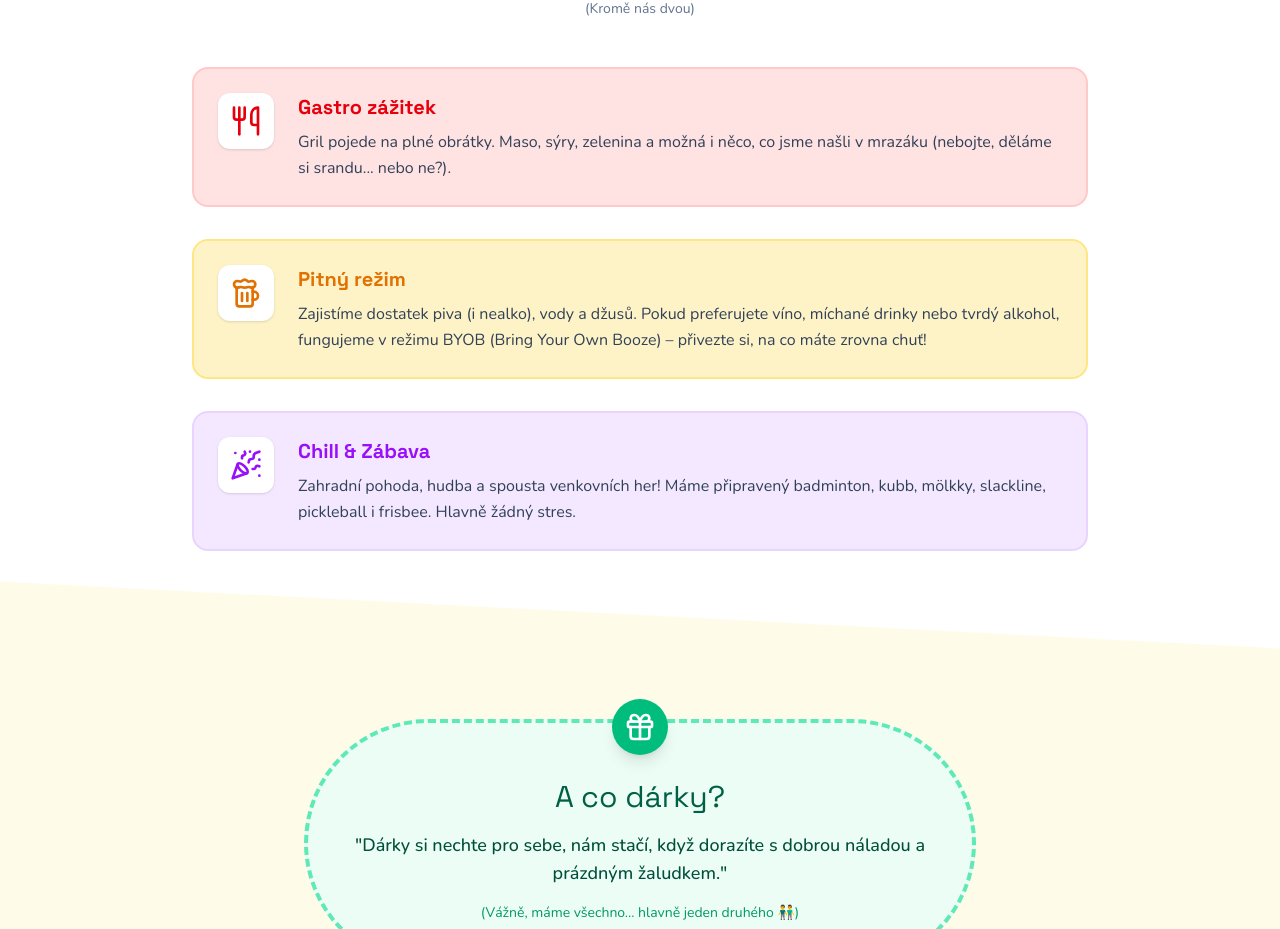
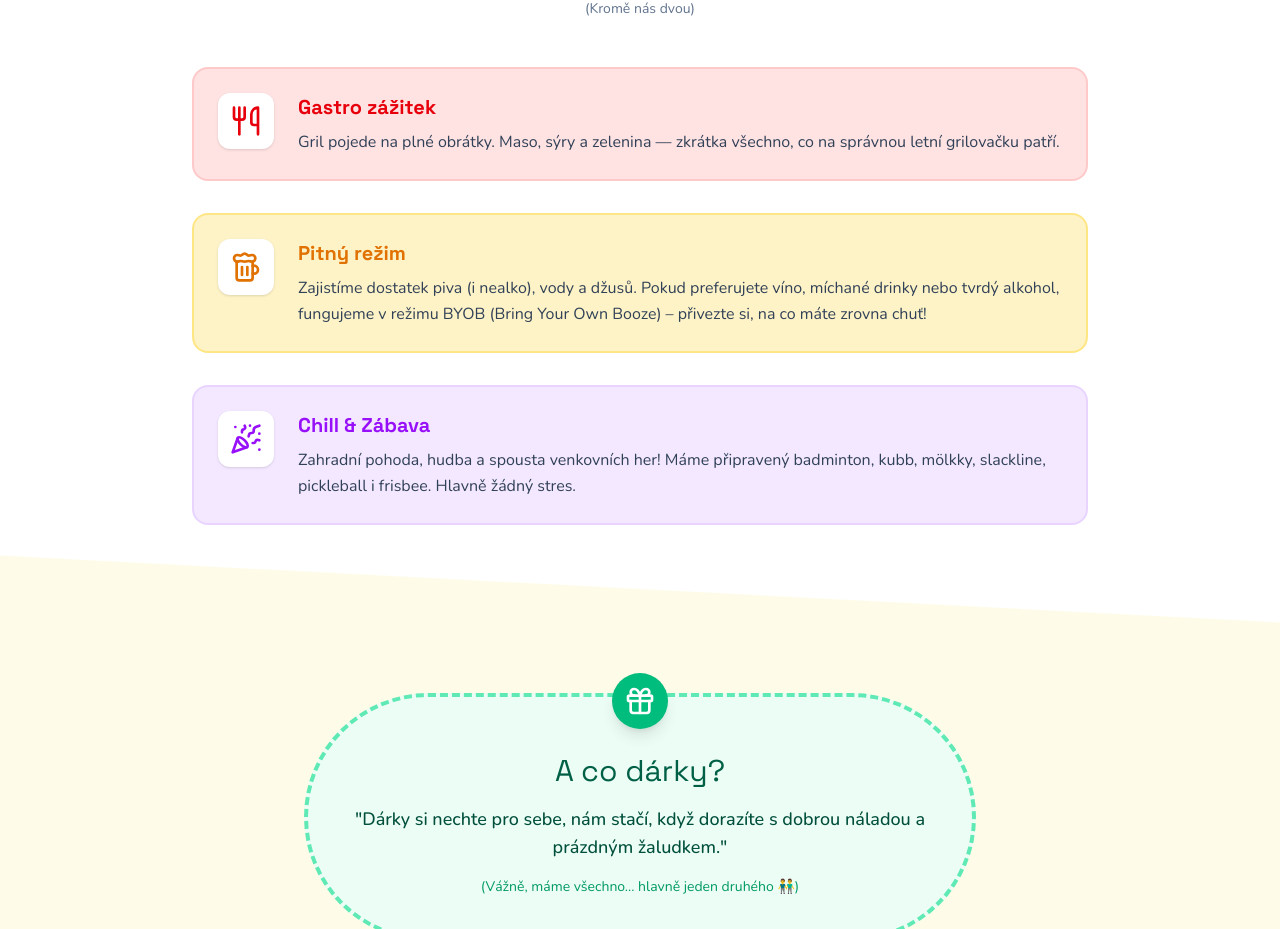
Before and after one commit to David-Nekolny/Birthday30, a React (Vite) app: page / in a window 1280 px wide. Shown: the part 2197-3126 px from the top of the page. Built offline with nearby package versions, Linux system fonts and the light colour scheme.

Commit message:
fix: update gastro section text

```diff
--- a/src/App.tsx
+++ b/src/App.tsx
@@ -232,7 +232,7 @@ function ProgramSection() {
           <ProgramItem
             icon={<Utensils size={32} />}
             title="Gastro zážitek"
-            desc="Gril pojede na plné obrátky. Maso, sýry, zelenina a možná i něco, co jsme našli v mrazáku (nebojte, děláme si srandu... nebo ne?)."
+            desc="Gril pojede na plné obrátky. Maso, sýry a zelenina — zkrátka všechno, co na správnou letní grilovačku patří."
             color="bg-red-100 text-red-600 border-red-200"
           />
           <ProgramItem
```
